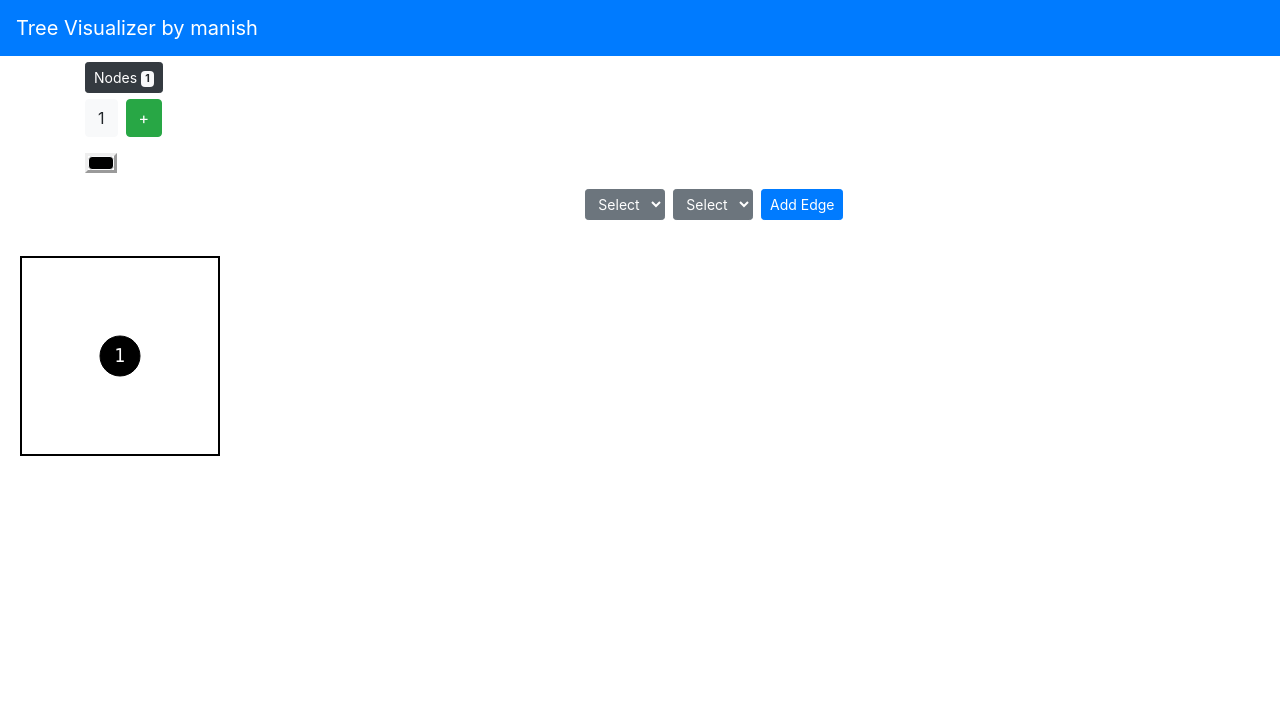
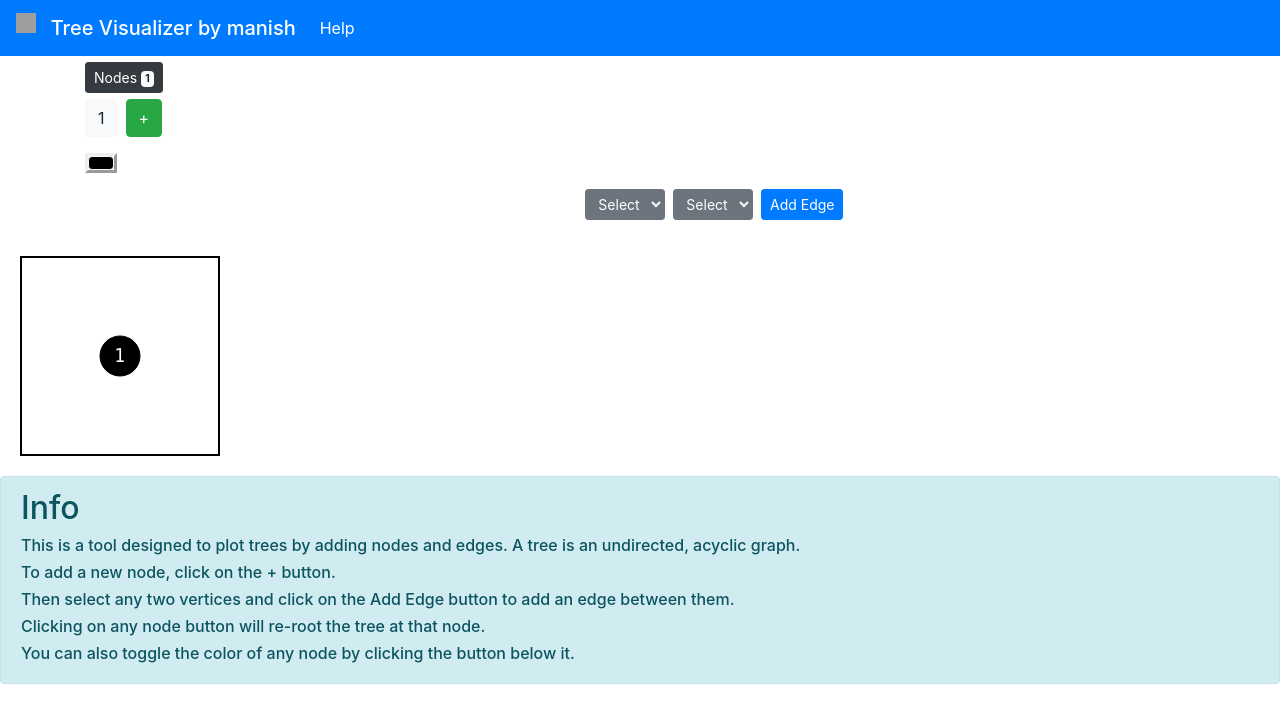
Before and after one commit to iammanish17/tree-visualizer, a React (Create React App) app: page / in a window 1280 px wide. Shown: the top 722 px of the page. Built offline with nearby package versions, Linux system fonts and the light colour scheme; grey boxes are pictures that could not be loaded.

Commit message:
Completed navbar.

```diff
--- a/src/App.css
+++ b/src/App.css
@@ -15,6 +15,10 @@
 
 .shift {
     padding-left: 500px;
+}
+
+.space {
+    padding-left: 10px;
 }
 
 canvas { display: block; }
--- a/src/App.js
+++ b/src/App.js
@@ -4,6 +4,8 @@ import Canvas from "./components/canvas";
 import Display from "./components/display";
 import Colors from "./components/colors";
 import Input from "./components/input";
+import Info from "./components/info";
+import Navbar from "./components/navbar";
 
 var R = 20;
 var locations, visited;
@@ -217,11 +219,7 @@ class App extends Component {
     render() {
     return (
       <React.Fragment>
-      <nav className="navbar navbar-dark bg-primary">
-      <a className="navbar-brand"
-        href="https://github.com/iammanish17/tree-visualizer"
-        >Tree Visualizer by manish</a>
-      </nav>
+        <Navbar/>
         <main role="main" className="container">
         <Display
           onReroot={this.handleReroot}
@@ -240,6 +238,7 @@ class App extends Component {
 
       </main>
           <Canvas/>
+          <Info/>
 
       </React.Fragment>
     );
--- /dev/null
+++ b/src/components/info.jsx
@@ -0,0 +1,24 @@
+import React, { Component } from "react";
+
+class Info extends Component {
+    render() {
+        const text = [
+            "This is a tool designed to plot trees by adding nodes and edges. A tree is an undirected, acyclic graph.",
+            "To add a new node, click on the + button.",
+            "Then select any two vertices and click on the Add Edge button to add an edge between them.",
+            "Clicking on any node button will re-root the tree at that node.",
+            "You can also toggle the color of any node by clicking the button below it."
+        ]
+        return (
+            <div className="alert alert-info" role="alert">
+            <h2 class="alert-heading"><a id="info">Info</a></h2>
+            {text.map(x => (
+                <h6 className="mb-2">{x}</h6>
+            ))}
+
+            </div>
+        );
+    }
+}
+
+export default Info;
--- /dev/null
+++ b/src/components/navbar.jsx
@@ -0,0 +1,25 @@
+import React, { Component } from "react";
+
+class Navbar extends Component {
+    render() {
+        return (
+            <nav className="navbar navbar-expand-lg navbar-dark bg-primary">
+            <a className="navbar-brand mb-0 h1"
+                href="https://github.com/iammanish17/tree-visualizer">
+            <img src="https://avatars3.githubusercontent.com/u/35730135"
+                width="20" height="20" class="d-inline-block align-top">
+            </img>
+        ⠀Tree Visualizer by manish</a>
+            <div className="collapse navbar-collapse" id="navbarNav">
+            <ul className="navbar-nav">
+            <li className="nav-item active">
+            <a className="nav-link" href="#info">Help</a>
+	        </li>
+            </ul>
+            </div>
+            </nav>
+        );
+    }
+}
+
+export default Navbar;
```
Also changed, not shown: 1 other file (tests, documents, lock files or other folders).
